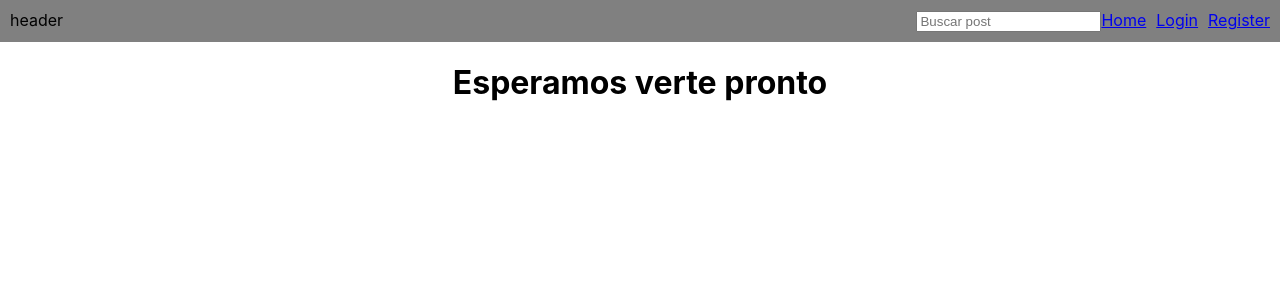
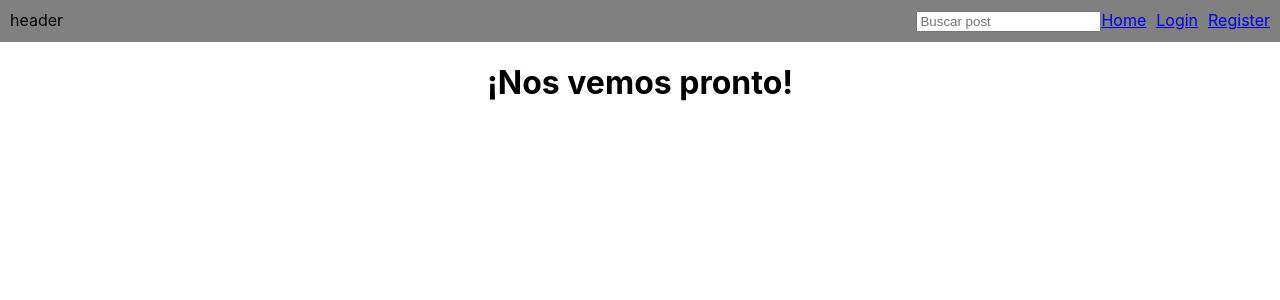
Before and after one commit to diegopalones/social-network-front, a React (Create React App) app: page /profile in a window 1280 px wide. Shown: the top 300 px of the page. Built offline with nearby package versions, Linux system fonts and the light colour scheme.

Commit message:
rename branch

```diff
--- a/src/components/Profile/Profile.jsx
+++ b/src/components/Profile/Profile.jsx
@@ -4,7 +4,7 @@ import { useSelector } from 'react-redux'
 const Profile = () => {
     const {user} = useSelector(state=>state.auth)
     if(!user){
-      return <h1>Esperamos verte pronto</h1>
+      return <h1>¡Nos vemos pronto!</h1>
     }
   return (
     <div>
```
